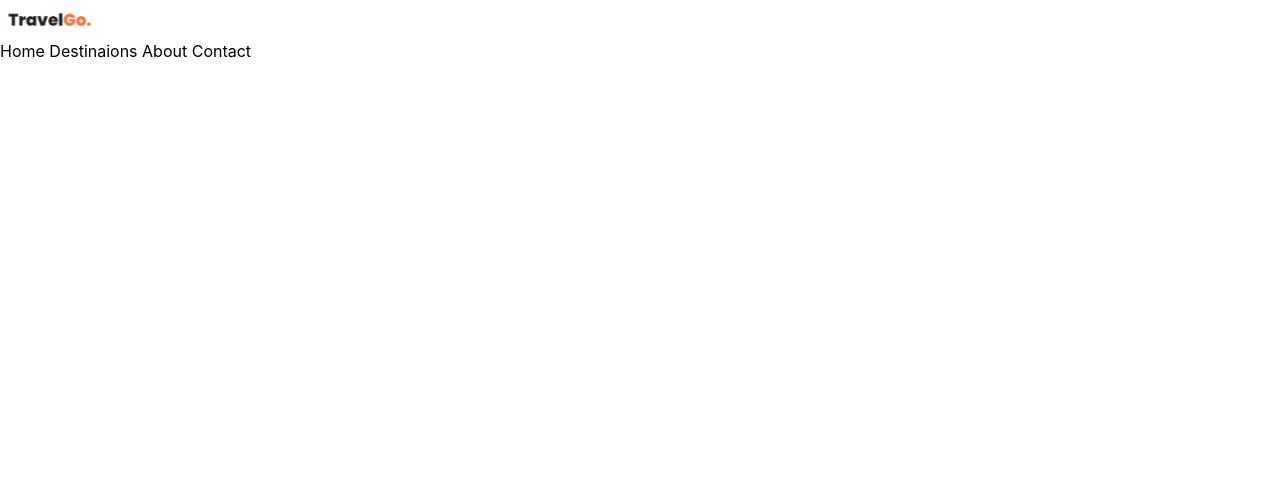
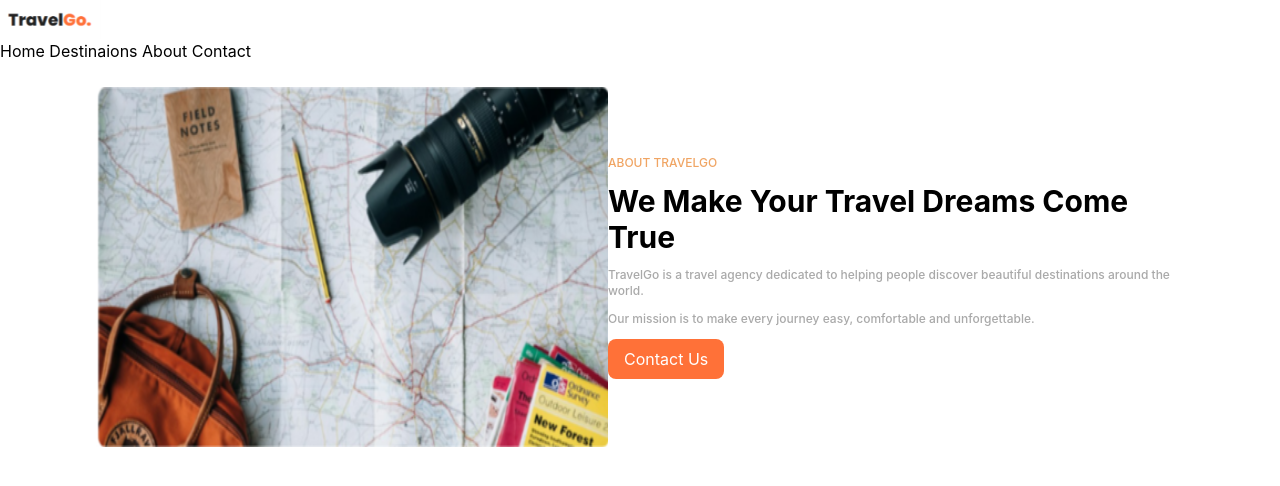
Before and after one commit to manal-ouaal/travel-go-repo, a website: page index.html in a window 1280 px wide. Drawn offline with Linux system fonts and the light colour scheme.

Commit message:
third section completed

```diff
--- a/index.html
+++ b/index.html
@@ -1,28 +1,44 @@
 <!DOCTYPE html>
 <html lang="en">
+
 <head>
     <meta charset="UTF-8">
     <meta name="viewport" content="width=device-width, initial-scale=1.0">
     <title>Document</title>
     <link rel="stylesheet" href="./public/css/output.css">
 </head>
+
 <body>
     <header id="manal">
         <div><img src="./public/images/travelgo.png" alt=""></div>
         <nav>
-             <a href="">Home</a>
-             <a href="">Destinaions</a>
-             <a href="">About</a>
-             <a href="">Contact</a>
-            </nav>
+            <a href="">Home</a>
+            <a href="">Destinaions</a>
+            <a href="">About</a>
+            <a href="">Contact</a>
+        </nav>
         <button></button>
     </header>
     <main>
         <section id="manal"></section>
         <section id="manal"></section>
-        <section id="akram"></section>
+        <section id="akram" class="flex items-center justify-between  px-[6rem]">
+            <div class="">
+                <img class="w-[40vw] h-[45vh]" src="./public/images/section3-img.png" alt="">
+            </div>
+            <div class="flex flex-col gap-3 w-[45vw]">
+                <p class="font-medium text-xs text-[#f0a564]">ABOUT TRAVELGO</p>
+                <p class="font-bold text-3xl ">We Make Your Travel Dreams Come True</p>
+                <p class="font-medium text-xs text-[darkgray]">TravelGo is a travel agency dedicated to helping people discover beautiful destinations around the
+                    world. </P>
+                <p class="font-medium text-xs text-[darkgray]" > Our mission is to make every journey easy, comfortable and unforgettable.</p>
+                    <button class="w-fit bg-[#ff7138] px-4 py-2 rounded-lg text-white">Contact Us</button>
+
+            </div>
+        </section>
         <section id="akram"></section>
     </main>
     <footer id="akram"></footer>
 </body>
+
 </html>
```
Also changed, not shown: public/css/input.css (line endings or trailing spaces), public/css/output.css.
